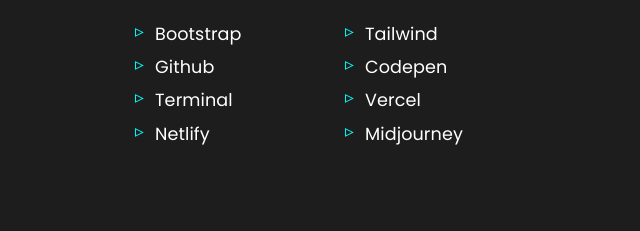
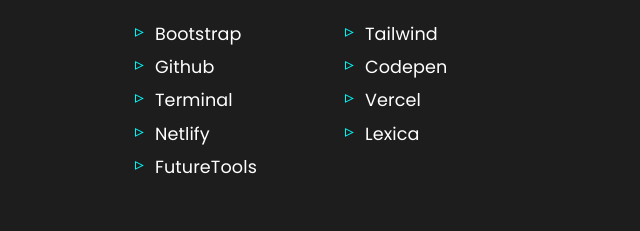
Before and after one commit to Fisayomiii/Portfolio-v1, a React (Vite) app: page / in a window 1280 px wide. Shown: the part 2687-2918 px from the top of the page, without its empty margins (185-825 px from the left). Built offline with nearby package versions, Linux system fonts and the light colour scheme.

Commit message:
Update Skills.tsx

```diff
--- a/src/components/Skills/Skills.tsx
+++ b/src/components/Skills/Skills.tsx
@@ -1,7 +1,7 @@
 function Skills() {
     const skills = ['TypeScript', 'React', 'Angular', 'HTML', 'CSS', 'Vite'];
 
-    const devtools = ['Bootstrap ', 'Tailwind', 'Github', 'Codepen', 'Terminal', 'Vercel', 'Netlify', 'Midjourney'];
+    const devtools = ['Bootstrap ', 'Tailwind', 'Github', 'Codepen', 'Terminal', 'Vercel', 'Netlify', 'Lexica', 'FutureTools'];
 
     return (
         <>
```
